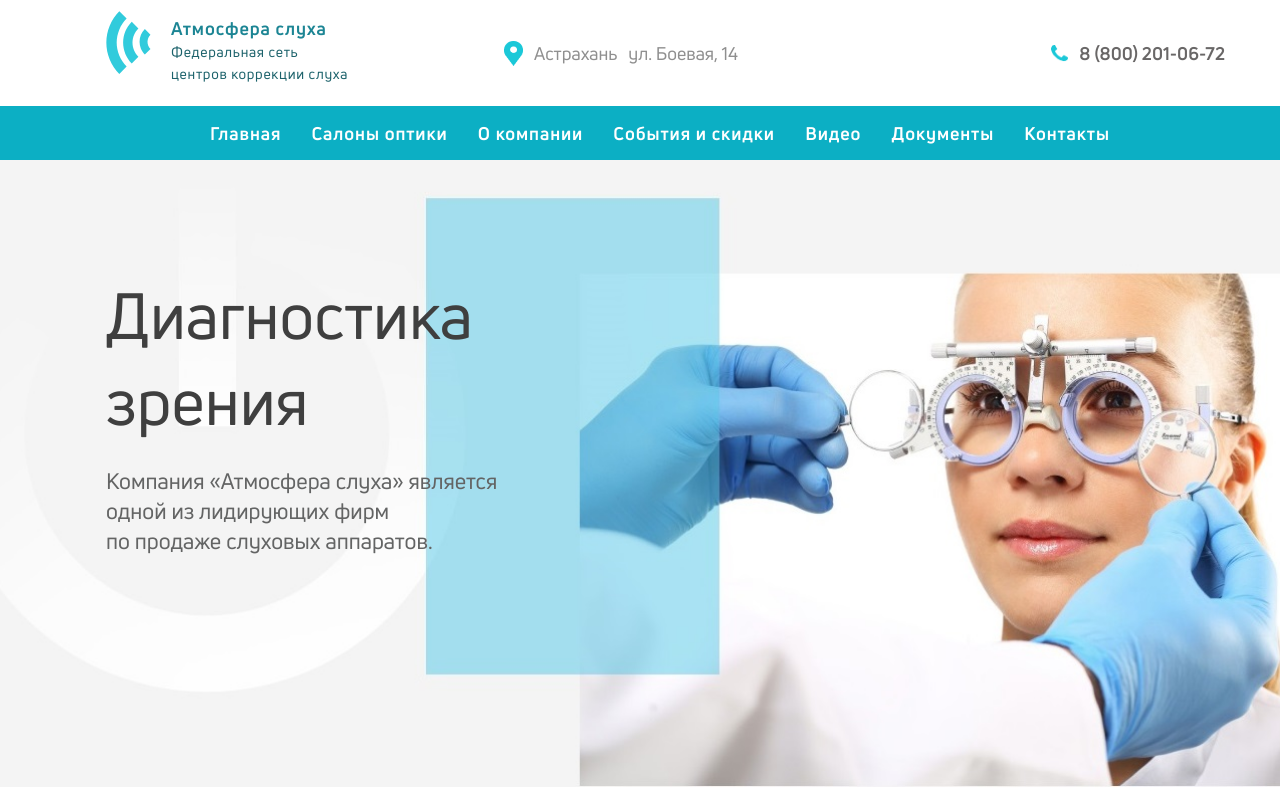
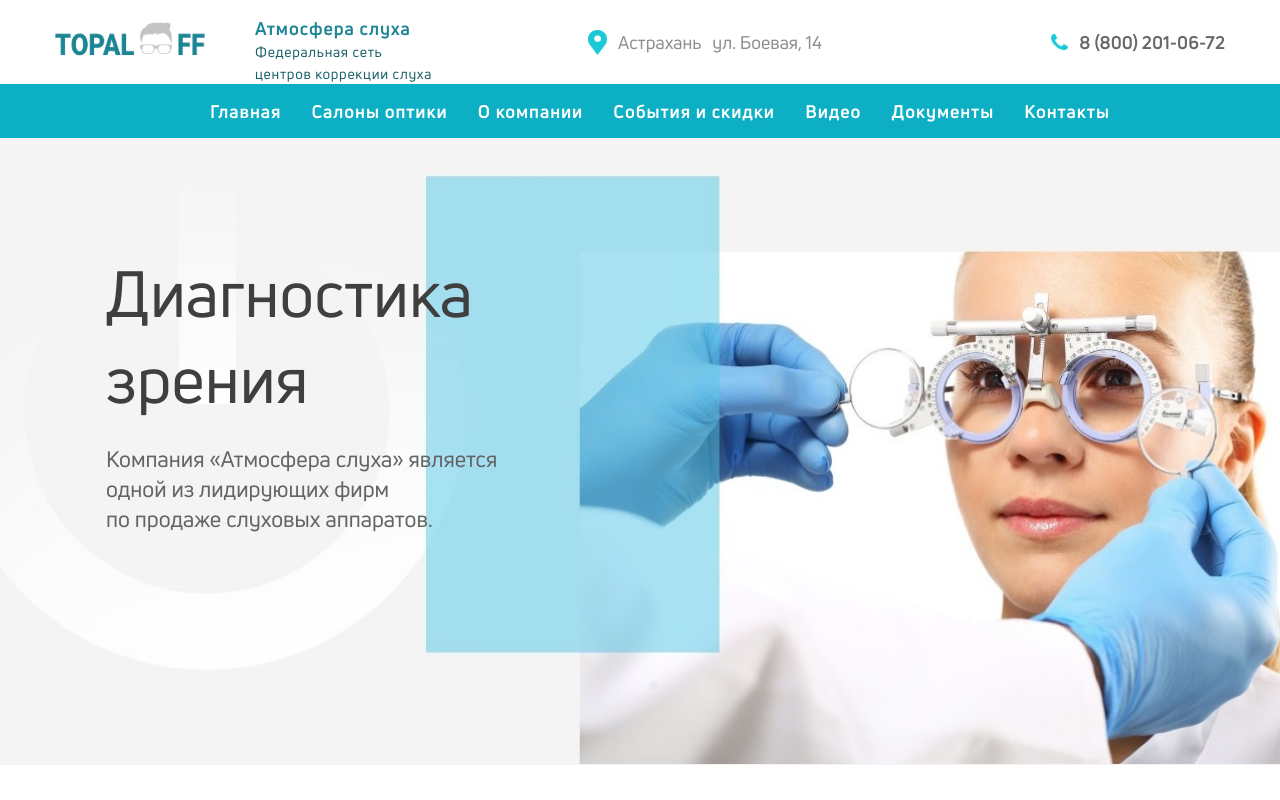
Before and after one commit to AlexeyKarpunin/Optica, a Next.js app: page / in a window 1280 px wide. Shown: the top 800 px of the page. Built offline with nearby package versions, Linux system fonts and the light colour scheme.

Commit message:
new Logo

```diff
--- a/components/footer/components/Logo.jsx
+++ b/components/footer/components/Logo.jsx
@@ -4,7 +4,7 @@ import styled from 'styled-components';
 export default function Logo () {
   return (
     <LogoWrapper>
-      <h2>Logo</h2>
+      <ImgWrraper><img src='/img/logotip.png' alt='logo' style={{width: '150px', margin: '-5px 0 0 0'}} /></ImgWrraper>
       <ul>
         <li><Link href='/'><a>Главная</a></Link></li>
         <li><Link href='/'><a>О компании</a></Link></li>
@@ -14,7 +14,10 @@ export default function Logo () {
     </LogoWrapper>
   );
 }
-
+const ImgWrraper = styled.div`
+  display: flex;
+  justify-content: center;
+`;
 const LogoWrapper = styled.div`
   h2 {
     font-style: normal;
--- a/components/header/components/Geo.jsx
+++ b/components/header/components/Geo.jsx
@@ -19,6 +19,9 @@ export default function Geo () {
 
 const LogoWrraper = styled.div`
   display: flex;
+  @media (max-width: 494px) {
+    width: 100%;
+  }
 `;
 
 const GeoContainer = styled.div`
--- a/components/header/components/geo/Geolocation.jsx
+++ b/components/header/components/geo/Geolocation.jsx
@@ -4,7 +4,7 @@ export default function Geolocation () {
   return (
     <GeoContainer>
       <City>
-        <img src='/img/Vector.png' alt='' />
+        <img src='/img/Vector.png' alt='' style={{height: '25px'}} />
         <span> Астрахань </span>
         <span>ул. Боевая, 14 </span>
       </City>
@@ -29,6 +29,10 @@ const GeoContainer = styled.div`
 
   @media (max-width: 920px) {
     margin-left: 0px;
+  }
+
+  @media (max-width: 494px) {
+    margin: 0 auto;
   }
 `;
 
@@ -78,8 +82,4 @@ const Number = styled.div`
     height: 17px;
     align-self: center;
   }
-
-  @media (max-width: 495px) {
-    margin: 5px 0 5px 52px;
-  }
 `;
--- a/components/header/components/geo/Logo.jsx
+++ b/components/header/components/geo/Logo.jsx
@@ -1,10 +1,22 @@
+import styled from "styled-components";
+
 export default function Logo () {
   return (
-    <svg width='126' height='106' viewBox='0 0 60 106' fill='none' xmlns='https://www.w3.org/2000/svg'>
+    <ImgWrraper><img src='/img/logotip.png' alt='logo' style={{width: '150px', height: '40px'}} /></ImgWrraper>
+  );
+}
+
+const ImgWrraper = styled.div`
+  display: flex;
+  justify-content: center;
+  flex-direction: column;
+  margin: 0 auto;
+`;
+
+/*
+ <svg width='126' height='106' viewBox='0 0 60 106' fill='none' xmlns='https://www.w3.org/2000/svg'>
       <path d='M43.7616 63.4803C41.0223 60.7409 38.8493 57.4889 37.3668 53.9098C35.8843 50.3307 35.1213 46.4946 35.1213 42.6206C35.1213 38.7466 35.8843 34.9105 37.3668 31.3314C38.8493 27.7523 41.0223 24.5003 43.7616 21.761L50.3905 28.3899C48.5217 30.2587 47.0393 32.4773 46.0279 34.919C45.0165 37.3607 44.496 39.9777 44.496 42.6206C44.496 45.2635 45.0165 47.8805 46.0279 50.3222C47.0393 52.7639 48.5217 54.9825 50.3905 56.8514L43.7616 63.4803Z' fill='#31CBDC' />
       <path d='M56.8449 54.5641C55.1671 52.8863 53.8362 50.8944 52.9282 48.7023C52.0202 46.5101 51.5528 44.1606 51.5528 41.7878C51.5528 39.4151 52.0202 37.0655 52.9282 34.8734C53.8362 32.6812 55.1671 30.6894 56.8449 29.0116L62.4727 34.6394C61.5339 35.5781 60.7892 36.6926 60.2812 37.9191C59.7731 39.1457 59.5117 40.4602 59.5117 41.7878C59.5117 43.1154 59.7731 44.43 60.2812 45.6566C60.7892 46.8831 61.5339 47.9976 62.4726 48.9363L56.8449 54.5641Z' fill='#31CBDC' />
       <path d='M31.3105 73.9316C27.1987 69.8198 23.9371 64.9385 21.7118 59.5662C19.4866 54.1939 18.3412 48.436 18.3412 42.6211C18.3412 36.8062 19.4866 31.0482 21.7118 25.676C23.9371 20.3037 27.1987 15.4224 31.3105 11.3106L38.6229 18.623C35.4714 21.7745 32.9715 25.5158 31.266 29.6334C29.5604 33.751 28.6826 38.1642 28.6826 42.6211C28.6826 47.0779 29.5604 51.4912 31.266 55.6088C32.9715 59.7264 35.4714 63.4677 38.6229 66.6192L31.3105 73.9316Z' fill='#31CBDC' />
-    </svg>
-
-  );
-}
+  </svg>
+*/
--- a/components/header/components/geo/LogoText.jsx
+++ b/components/header/components/geo/LogoText.jsx
@@ -21,7 +21,10 @@ export default function LogoText() {
 
 const Text = styled.div`
   margin-top: 16px;
-  margin-left: -10px;
+  margin-left: 50px;
+  @media (max-width: 495px) {
+    display: none;
+  }
 `;
 
 const TextBold = styled.span`
```
Also changed, not shown: public/img/logotip.png (added).
